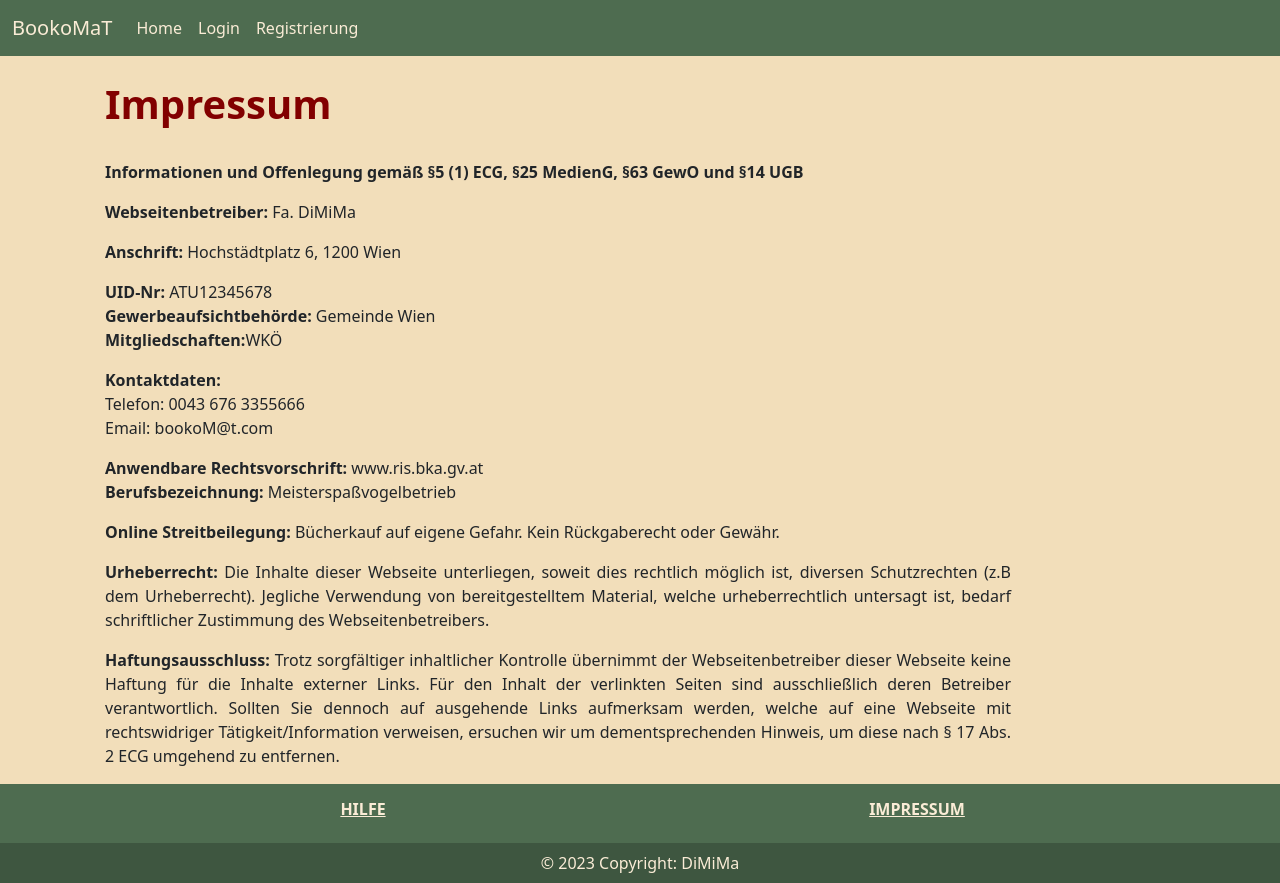
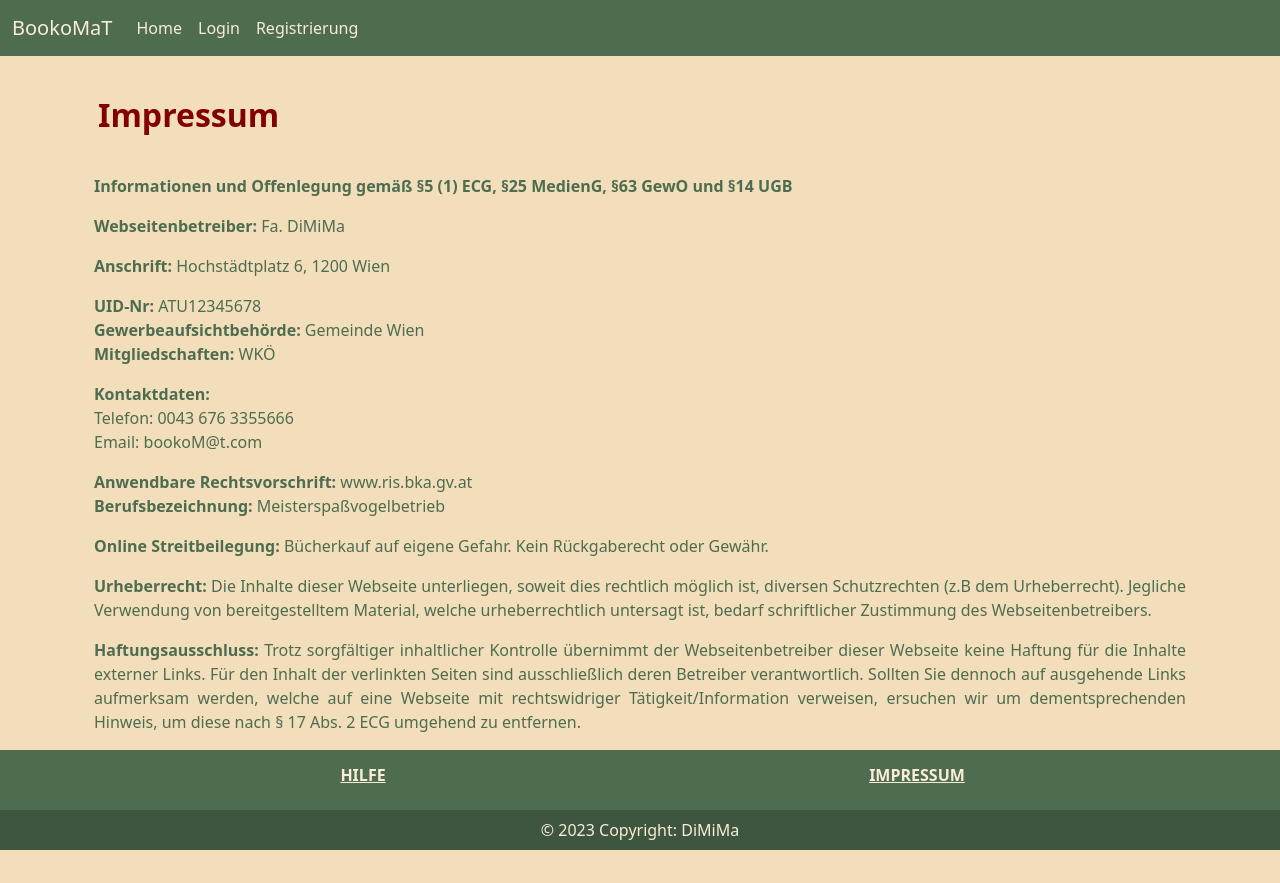
Before and after one commit to dinosat/FrontendFHProjekt, a plain HTML site: page html/impressum.html in a window 1280 px wide. After the commit the page ends 850 px from the top, so only its background shows below. Drawn offline with nearby package versions, Linux system fonts and the light colour scheme.

Commit message:
Add files via upload

```diff
--- a/html/impressum.html
+++ b/html/impressum.html
@@ -40,22 +40,20 @@
 
 <br>
 
-<div class="container row">
-    <div class="col-2 col-md-1"></div>
-    <div class="col-8 col-md-10">
-        <h2 class="display-6 text-start text-primary fw-semibold">Impressum</h2>
+    <div class="container text-secondary">
+        <h2 class="m-3 text-primary fw-semibold">Impressum</h2>
         <br>
-        <p><b>Informationen und Offenlegung gemäß &sect;5 (1) ECG, &sect;25 MedienG, &sect;63 GewO und &sect;14 UGB</b>
+        <div class="container"><p><b>Informationen und Offenlegung gemäß &sect;5 (1) ECG, &sect;25 MedienG, &sect;63 GewO und &sect;14 UGB</b>
         </p>
         <p><b>Webseitenbetreiber:</b> Fa. DiMiMa</p>
         <p><b>Anschrift:</b> Hochstädtplatz 6, 1200 Wien</p>
-        <p><b>UID-Nr:</b> ATU12345678 <br> <b>Gewerbeaufsichtbehörde:</b> Gemeinde Wien <br> <b>Mitgliedschaften:</b>WKÖ
+        <p><b>UID-Nr:</b> ATU12345678 <br> <b>Gewerbeaufsichtbehörde:</b> Gemeinde Wien <br> <b>Mitgliedschaften:</b> WKÖ
         </p>
         <p><b>Kontaktdaten:</b> <br> Telefon: 0043 676 3355666 <br> Email: bookoM@t.com</p>
 
         <p><b>Anwendbare Rechtsvorschrift:</b> www.ris.bka.gv.at <br> <b>Berufsbezeichnung:</b> Meisterspaßvogelbetrieb
-        </p>
-        <p><b>Online Streitbeilegung:</b> Bücherkauf auf eigene Gefahr. Kein Rückgaberecht oder Gewähr.</p>
+        </p></div>
+        <div class="container"><p><b>Online Streitbeilegung:</b> Bücherkauf auf eigene Gefahr. Kein Rückgaberecht oder Gewähr.</p>
         <p style="text-align: justify"><b>Urheberrecht:</b> Die Inhalte dieser Webseite unterliegen, soweit dies
             rechtlich möglich ist, diversen Schutzrechten (z.B dem Urheberrecht). Jegliche Verwendung von
             bereitgestelltem Material, welche urheberrechtlich untersagt ist, bedarf schriftlicher Zustimmung des
@@ -64,10 +62,8 @@
             der Webseitenbetreiber dieser Webseite keine Haftung für die Inhalte externer Links. Für den Inhalt der
             verlinkten Seiten sind ausschließlich deren Betreiber verantwortlich. Sollten Sie dennoch auf ausgehende
             Links aufmerksam werden, welche auf eine Webseite mit rechtswidriger Tätigkeit/Information verweisen,
-            ersuchen wir um dementsprechenden Hinweis, um diese nach § 17 Abs. 2 ECG umgehend zu entfernen.</p>
+            ersuchen wir um dementsprechenden Hinweis, um diese nach § 17 Abs. 2 ECG umgehend zu entfernen.</p></div>
     </div>
-     <div class="col-2 col-md-1"></div>
-</div>
 
 
 <!-- Footer -->
--- a/html/signup.html
+++ b/html/signup.html
@@ -8,6 +8,12 @@
     <title>Registrierung</title>
     <link href="https://cdn.jsdelivr.net/npm/bootstrap@5.3.0-alpha1/dist/css/bootstrap.min.css" rel="stylesheet" integrity="sha384-GLhlTQ8iRABdZLl6O3oVMWSktQOp6b7In1Zl3/Jr59b6EGGoI1aFkw7cmDA6j6gD" crossorigin="anonymous">
     <link href="/css/bootstrap.css" rel="stylesheet">
+    <script src="https://cdn.jsdelivr.net/npm/bootstrap@5.3.0-alpha1/dist/js/bootstrap.bundle.min.js" integrity="sha384-w76AqPfDkMBDXo30jS1Sgez6pr3x5MlQ1ZAGC+nuZB+EYdgRZgiwxhTBTkF7CXvN" crossorigin="anonymous" defer></script>
+    <script
+            src="https://code.jquery.com/jquery-3.6.3.min.js"
+            integrity="sha256-pvPw+upLPUjgMXY0G+8O0xUf+/Im1MZjXxxgOcBQBXU="
+            crossorigin="anonymous" defer></script>
+    <script src="../js/signup.js" defer></script>
 </head>
 
 <body class="d-flex flex-column min-vh-100 bg-success">
@@ -53,16 +59,16 @@
         <input type="password" class="form-control bg-info shadow mb-20 bg-body-tertiary rounded" id="passwordConfirm">
     </div>
     <div class="mb-3">
-        <label for="passwordConfirm" class="form-label text-secondary fw-bold">Vorname</label>
-        <input type="password" class="form-control bg-info shadow mb-20 bg-body-tertiary rounded" id="passwordConfirm">
+        <label for="nameInput" class="form-label text-secondary fw-bold">Vorname</label>
+        <input type="text" class="form-control bg-info shadow mb-20 bg-body-tertiary rounded" id="nameInput">
     </div>
     <div class="mb-3">
-        <label for="passwordConfirm" class="form-label text-secondary fw-bold">Nachname</label>
-        <input type="password" class="form-control bg-info shadow mb-20 bg-body-tertiary rounded" id="passwordConfirm">
+        <label for="surnameInput" class="form-label text-secondary fw-bold">Nachname</label>
+        <input type="text" class="form-control bg-info shadow mb-20 bg-body-tertiary rounded" id="surnameInput">
     </div>
 
     <div class="justify-content-center d-flex mt-5">
-        <button type="submit" class="btn btn-primary btn-lg">Registrieren</button>
+        <button id="register-button" type="button" class="btn btn-primary btn-lg">Registrieren</button>
     </div>
 </form>
 
@@ -105,7 +111,5 @@
     <!-- Copyright -->
 </footer>
 <!-- Footer -->
-
-<script src="https://cdn.jsdelivr.net/npm/bootstrap@5.3.0-alpha1/dist/js/bootstrap.bundle.min.js" integrity="sha384-w76AqPfDkMBDXo30jS1Sgez6pr3x5MlQ1ZAGC+nuZB+EYdgRZgiwxhTBTkF7CXvN" crossorigin="anonymous"></script>
 </body>
 </html>
```
Also changed, not shown: html/index.html (+1 -1 lines), html/help.html (line endings or trailing spaces), html/login.html (line endings or trailing spaces).
